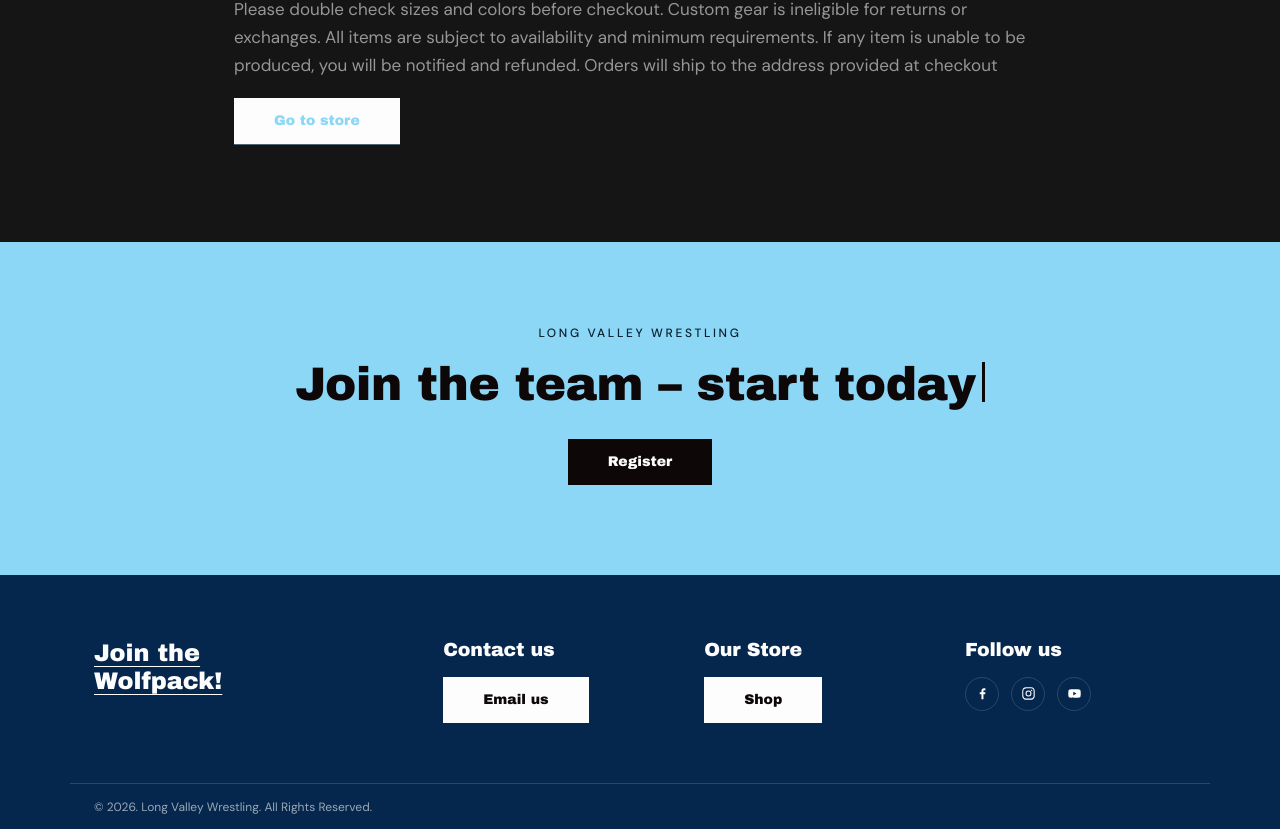
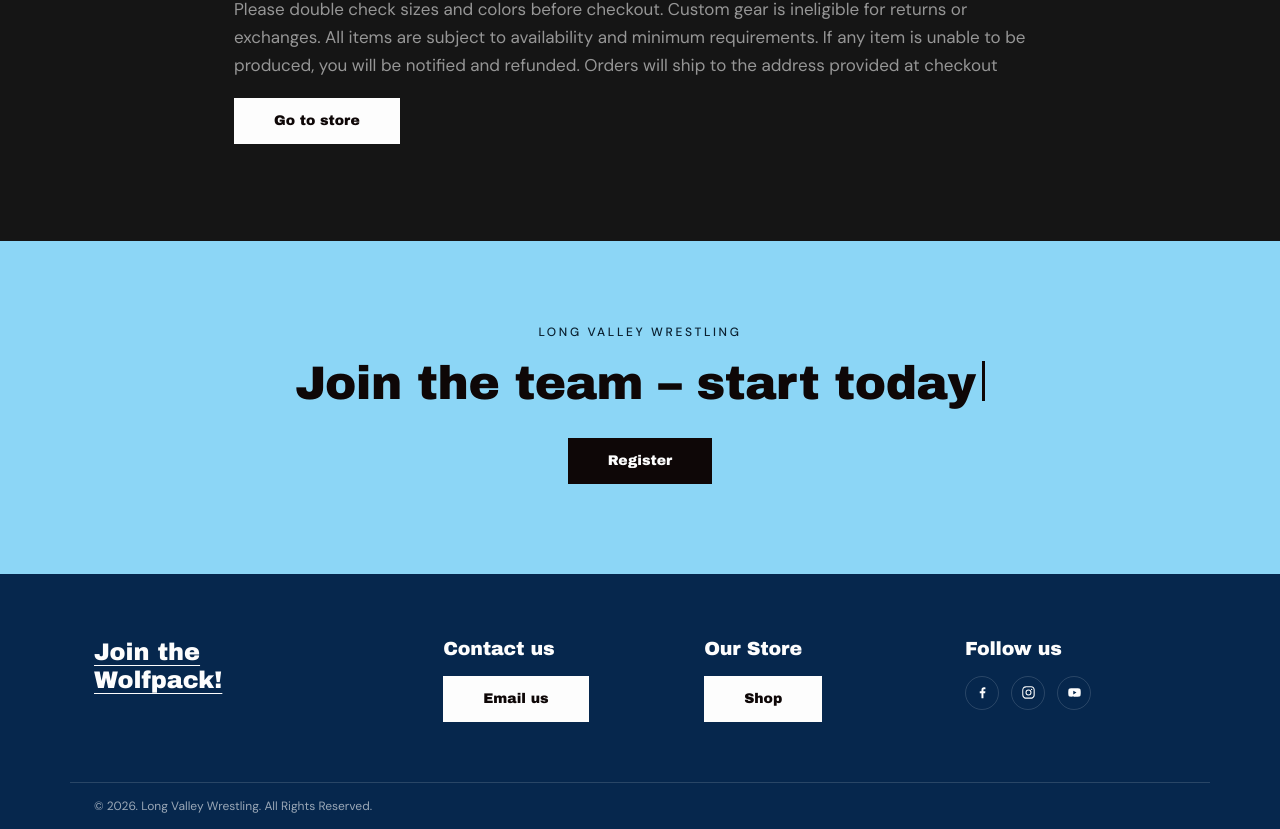
Before and after one commit to holliej0/longvalleywrestling, a Jekyll site: the page built from store/index.html, in a window 1280 px wide. Shown: the part 1491-2320 px from the top of the page. Built offline with Jekyll 4.4.1, drawn with Linux system fonts in a browser that asks for light colours; some web fonts are replaced.

Commit message:
Stop prose link styling overriding buttons; tighten Program Overview gap
The .prose a rule was repainting any button inside a prose block with the
sky link colour and an underline, which is why the Store button looked
wrong -- the FAQs and 404 buttons had the same problem.

Also cut the gap above the right-hand copy on Program Overview from 330px
to 56px.

Co-Authored-By: Claude Opus 5 <noreply@anthropic.com>
Claude-Session: https://claude.ai/code/session_01NCfXAcizM6up3Ce7DpXy1d

```diff
--- a/assets/css/site.css
+++ b/assets/css/site.css
@@ -228,7 +228,7 @@ p{margin:0 0 1.1em}
 .prose h2:first-child,.prose h3:first-child{margin-top:0}
 .prose ul,.prose ol{margin:0 0 1.2em;padding-left:1.25em}
 .prose li{margin-bottom:.4em}
-.prose a{color:var(--sky);border-bottom:1px solid rgba(140,214,246,.4)}
+.prose a:not(.btn){color:var(--sky);border-bottom:1px solid rgba(140,214,246,.4)}
 .prose strong{color:var(--white)}
 .prose .sect{margin-bottom:1.4em}
 .prose .sect-label{color:var(--white);font-weight:500;display:block;margin-bottom:.2em}
@@ -313,7 +313,7 @@ tbody tr:hover{background:rgba(255,255,255,.03)}
 @media (min-width:1240px){
   .po-lead{width:118%;max-width:none;margin-left:-8%}
 }
-.po-times{margin:330px 0 1.6em}
+.po-times{margin:56px 0 1.6em}
 .po-times p{margin:0 0 .6em}
 .po-times ul{margin:0;padding-left:1.15em}
 .po-times li{margin-bottom:.45em}
```
